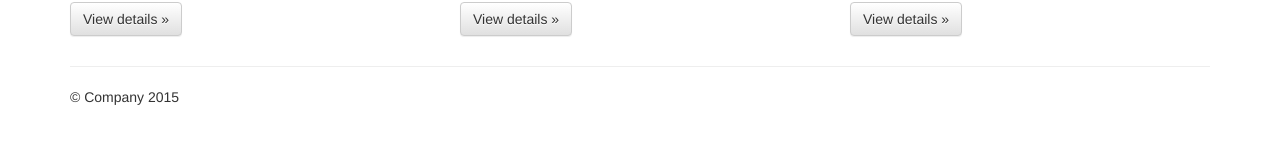
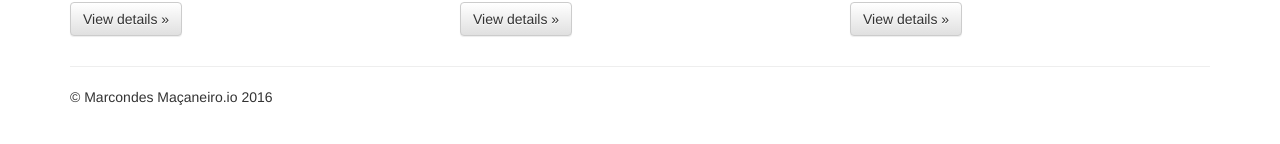
Before and after one commit to marcondesmacaneiro/boot1, a plain HTML site: page public_html/index.html in a window 1280 px wide. Shown: the part 582-726 px from the top of the page. Drawn offline with nearby package versions, Linux system fonts and the light colour scheme.

Commit message:
Alterado Nome da Empresa
Nome da empresa desatualizado.

```diff
--- a/public_html/index.html
+++ b/public_html/index.html
@@ -84,7 +84,7 @@
       <hr>
 
       <footer>
-        <p>&copy; Company 2015</p>
+        <p>&copy; Marcondes Maçaneiro.io 2016</p>
       </footer>
     </div> <!-- /container -->        <script src="//ajax.googleapis.com/ajax/libs/jquery/1.11.2/jquery.js"></script>
         <script>window.jQuery || document.write('<script src="js/vendor/jquery-1.11.2.js"><\/script>')</script>
```
